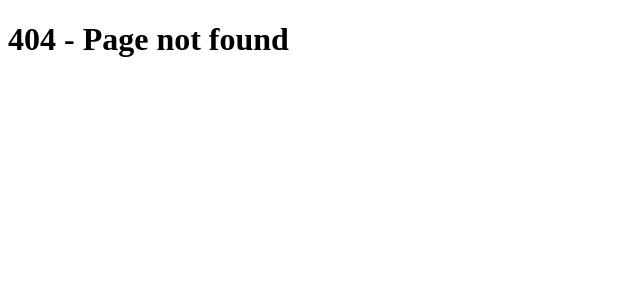
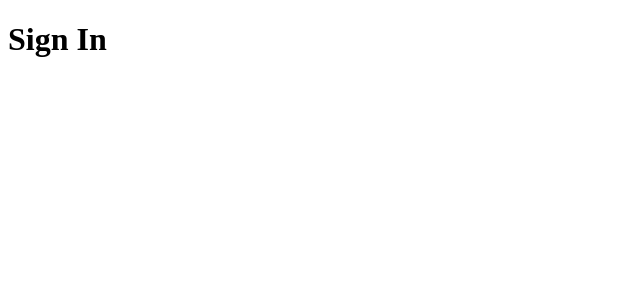
Before and after one commit to viniciusbsneto/user-management-dashboard-vite, a React (Vite) app: page /sign-in in a window 1280 px wide. Before the commit this address had no page. Shown: the top 300 px of the page, without its empty margins (0-640 px from the left). Built offline with nearby package versions, Linux system fonts and the light colour scheme.

Commit message:
feat: add app routes and pages

```diff
--- a/src/App.tsx
+++ b/src/App.tsx
@@ -1,5 +1,18 @@
+import { BrowserRouter, Route, Routes } from 'react-router'
+
+import { NotFound, SignIn, SignUp, Users } from './pages'
+
 function App() {
-  return <h1>User Management</h1>
+  return (
+    <BrowserRouter>
+      <Routes>
+        <Route path="/" element={<Users />} />
+        <Route path="/sign-up" element={<SignUp />} />
+        <Route path="/sign-in" element={<SignIn />} />
+        <Route path="*" element={<NotFound />} />
+      </Routes>
+    </BrowserRouter>
+  )
 }
 
 export default App
--- a/src/main.tsx
+++ b/src/main.tsx
@@ -1,17 +1,10 @@
 import { StrictMode } from 'react'
 import { createRoot } from 'react-dom/client'
-import { BrowserRouter, Route, Routes } from 'react-router'
 
 import App from './App.tsx'
-import NotFound from './NotFound.tsx'
 
 createRoot(document.getElementById('root')!).render(
   <StrictMode>
-    <BrowserRouter>
-      <Routes>
-        <Route path="/" element={<App />} />
-        <Route path="*" element={<NotFound />} />
-      </Routes>
-    </BrowserRouter>
+    <App />
   </StrictMode>
 )
--- /dev/null
+++ b/src/pages/SignIn.tsx
@@ -0,0 +1,5 @@
+function SignIn() {
+  return <h1>Sign In</h1>
+}
+
+export default SignIn
--- /dev/null
+++ b/src/pages/SignUp.tsx
@@ -0,0 +1,5 @@
+function SignUp() {
+  return <h1>Sign Up</h1>
+}
+
+export default SignUp
--- /dev/null
+++ b/src/pages/Users.tsx
@@ -0,0 +1,5 @@
+function Users() {
+  return <h1>User Management</h1>
+}
+
+export default Users
--- /dev/null
+++ b/src/pages/index.ts
@@ -0,0 +1,4 @@
+export { default as NotFound } from './NotFound'
+export { default as SignUp } from './SignUp'
+export { default as SignIn } from './SignIn'
+export { default as Users } from './Users'
```
Also changed, not shown: src/pages/NotFound.tsx (renamed from src/NotFound.tsx).
